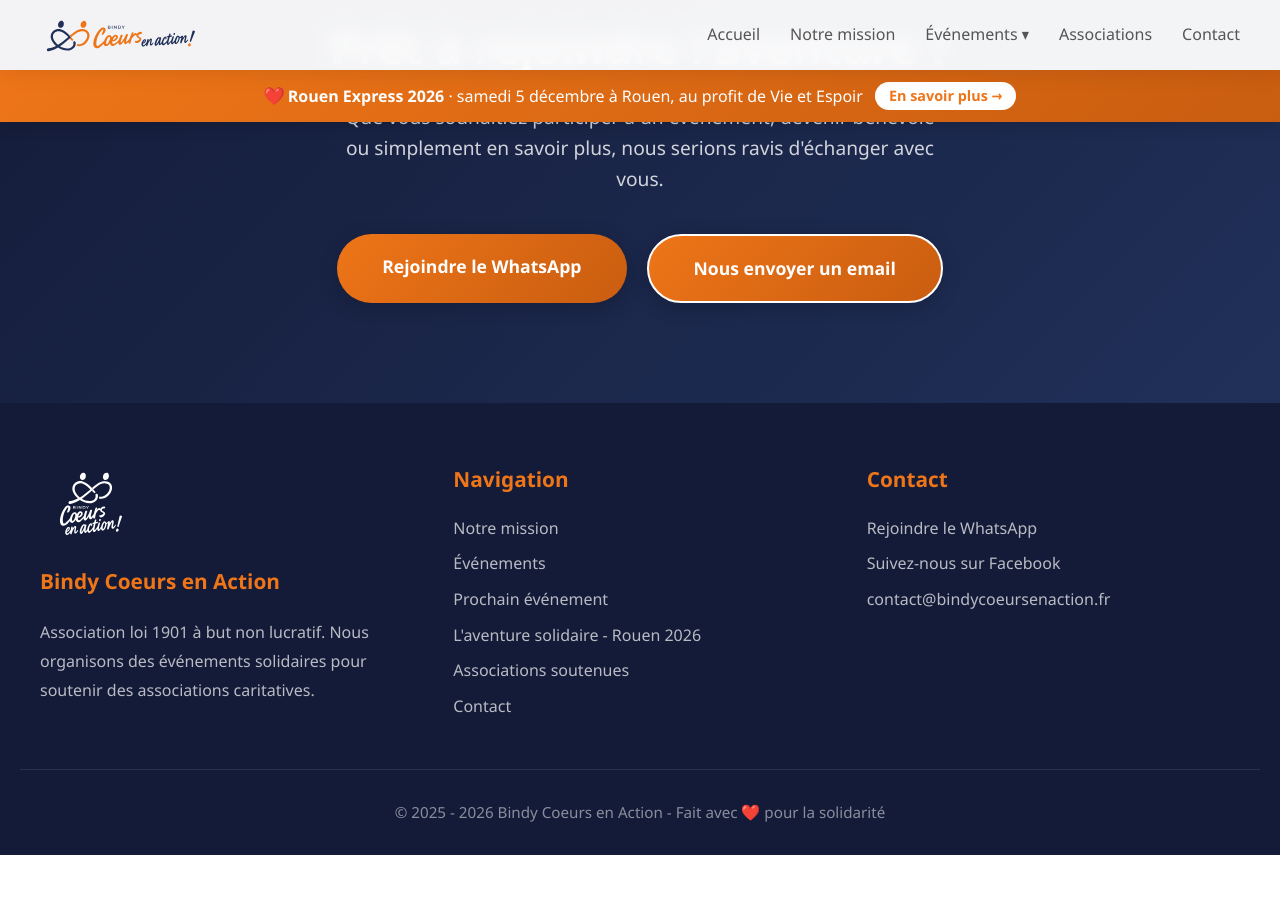
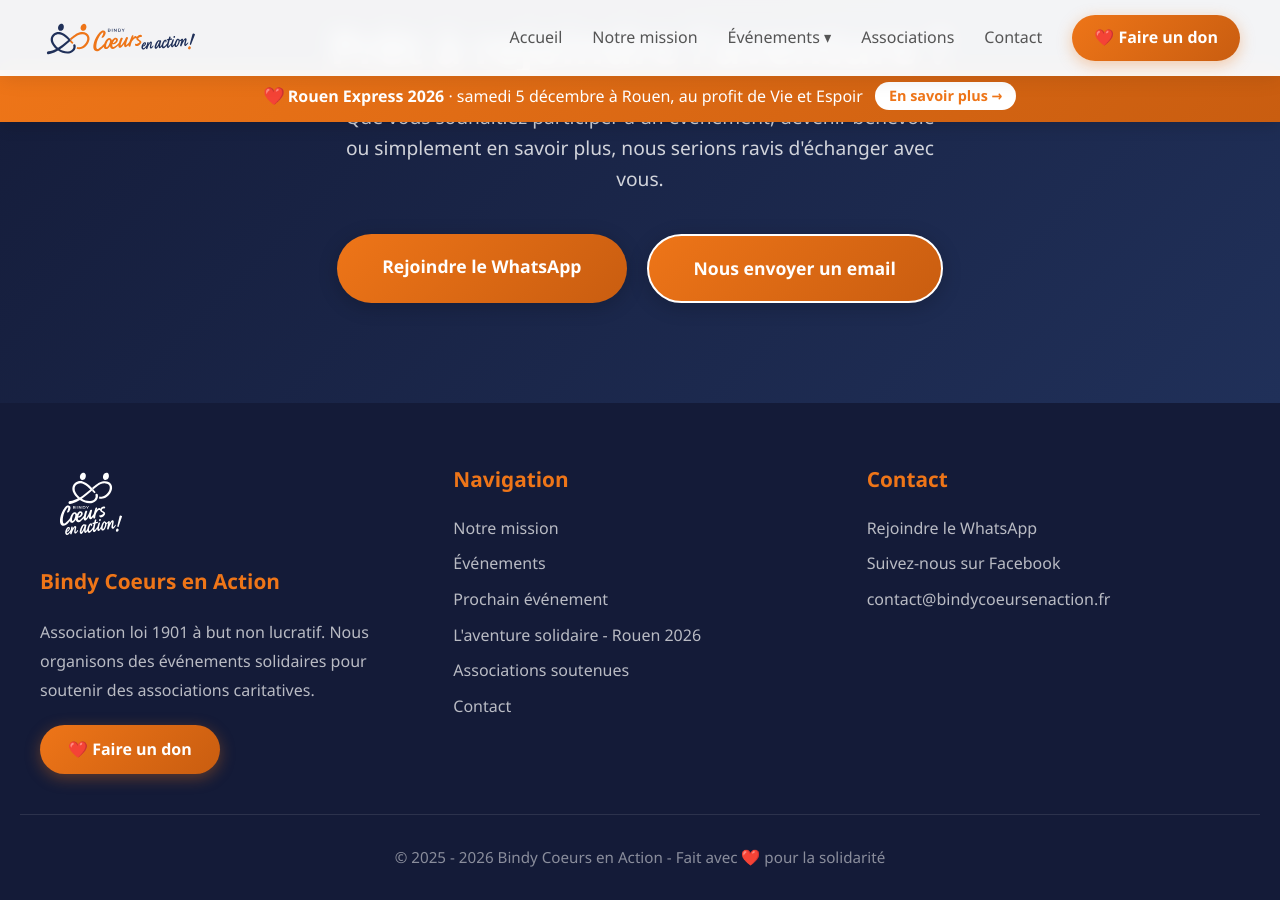
Before and after one commit to Lotto/bindycoeursenaction.fr, a Jekyll site: the page built from index.html, in a window 1280 px wide and 900 px high, scrolled down 7189 px. Built offline with Jekyll 4.4.1, drawn with Linux system fonts in a browser that asks for light colours; before the commit the page ends 8044 px from its top, so only the background shows below that.

Commit message:
Ajoute un bouton « Faire un don » (HelloAsso) dans le menu et le footer
Co-Authored-By: Claude Opus 5.5 <noreply@anthropic.com>
Claude-Session: https://claude.ai/code/session_01CwwnFY4gy1MdMpe3znsQZM

```diff
--- a/_includes/footer-styles.html
+++ b/_includes/footer-styles.html
@@ -65,3 +65,22 @@ footer {
   animation: pulse 2s infinite;
   display: inline-block;
 }
+
+/* Bouton "Faire un don" du footer */
+.footer-don-btn {
+  display: inline-block;
+  margin-top: 20px;
+  background: linear-gradient(135deg, #ee7518, #c95d10);
+  color: white;
+  text-decoration: none;
+  padding: 12px 28px;
+  border-radius: 50px;
+  font-weight: 600;
+  box-shadow: 0 4px 15px rgba(238, 117, 24, 0.35);
+  transition: transform 0.3s, box-shadow 0.3s;
+}
+
+.footer-don-btn:hover {
+  transform: translateY(-2px);
+  box-shadow: 0 6px 20px rgba(238, 117, 24, 0.5);
+}
--- a/_includes/footer.html
+++ b/_includes/footer.html
@@ -8,6 +8,7 @@
         Nous organisons des événements solidaires pour
         soutenir des associations caritatives.
       </p>
+      <a href="https://www.helloasso.com/associations/bindy-coeurs-en-action/formulaires/1" class="footer-don-btn" target="_blank" rel="noopener">❤️ Faire un don</a>
     </div>
     <div class="footer-section">
       <h4>Navigation</h4>
--- a/_includes/navbar-styles.html
+++ b/_includes/navbar-styles.html
@@ -228,3 +228,43 @@
     padding: 15px 20px;
   }
 }
+
+/* Bouton "Faire un don" (mis en avant dans le menu) */
+.nav-links {
+  align-items: center;
+}
+
+.nav-links a.btn-don {
+  display: inline-block;
+  background: linear-gradient(135deg, #ee7518, #c95d10);
+  color: white;
+  padding: 10px 22px;
+  border-radius: 50px;
+  font-weight: 600;
+  box-shadow: 0 4px 15px rgba(238, 117, 24, 0.35);
+  transition: transform 0.3s, box-shadow 0.3s;
+  white-space: nowrap;
+}
+
+.nav-links a.btn-don:hover {
+  color: white;
+  transform: translateY(-2px);
+  box-shadow: 0 6px 20px rgba(238, 117, 24, 0.5);
+}
+
+@media (max-width: 968px) {
+  .nav-links {
+    align-items: stretch;
+  }
+
+  .nav-links li.nav-don {
+    border-bottom: none;
+    margin-top: 25px;
+  }
+
+  .nav-links li a.btn-don {
+    display: block;
+    text-align: center;
+    padding: 14px 20px;
+  }
+}
--- a/_includes/navbar.html
+++ b/_includes/navbar.html
@@ -20,6 +20,7 @@
     </li>
     <li><a href="{{ site.baseurl }}/#supported" onclick="closeMenu()">Associations</a></li>
     <li><a href="{{ site.baseurl }}/#contact" onclick="closeMenu()">Contact</a></li>
+    <li class="nav-don"><a href="https://www.helloasso.com/associations/bindy-coeurs-en-action/formulaires/1" class="btn-don" target="_blank" rel="noopener" onclick="closeMenu()">❤️ Faire un don</a></li>
   </ul>
 </nav>
 <div class="mobile-overlay" onclick="closeMenu()"></div>
```
